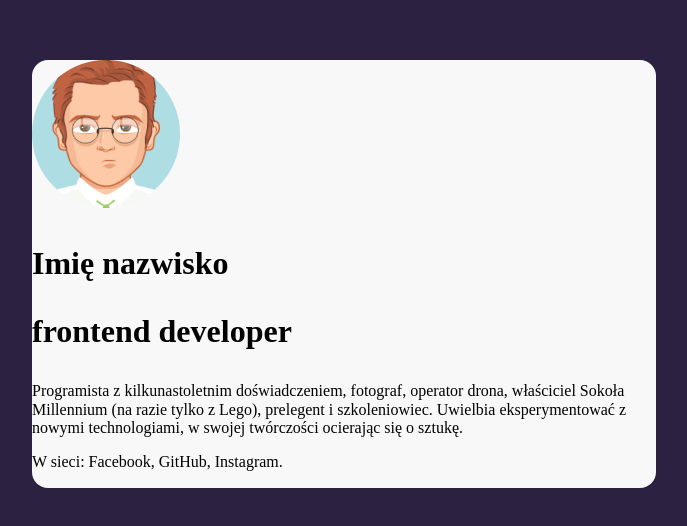
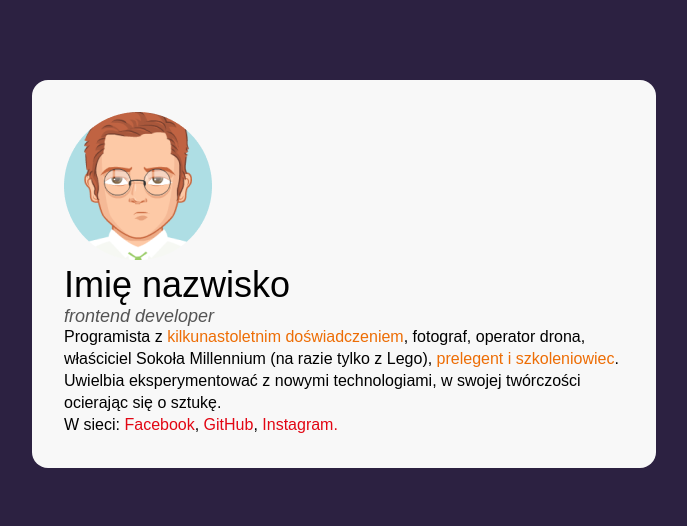
Before and after one commit to rflazarek/business-card, a plain HTML site: page index.html in a window 1280 px wide. Shown: the part 126-652 px from the top of the page, without its empty margins (296-983 px from the left). Drawn offline with Linux system fonts and the light colour scheme.

Commit message:
text styling

```diff
--- a/index.html
+++ b/index.html
@@ -10,24 +10,32 @@
   </head>
   <body>
     <main class="main">
-      <article>
-        <img src="avatar.png" alt="człowiek w okularach" />
+      <article class="pesron">
+        <img
+          class="preson__photo"
+          src="avatar.png"
+          alt="człowiek w okularach"
+        />
 
-        <header>
-          <h1>
-            <p>Imię nazwisko</p>
-            <p>frontend developer</p>
-          </h1>
+        <header class="person__info">
+
+            <h1 class="person__name">Imię nazwisko</h1>
+            <p class="person__position">frontend developer</p>
+
         </header>
 
-        <p>
-          Programista z kilkunastoletnim doświadczeniem, fotograf, operator
-          drona, właściciel Sokoła Millennium (na razie tylko z Lego), prelegent
-          i szkoleniowiec. Uwielbia eksperymentować z nowymi technologiami, w
-          swojej twórczości ocierając się o sztukę.
+        <p class="person__description">
+          Programista z
+          <strong class="special">kilkunastoletnim doświadczeniem</strong>,
+          fotograf, operator drona, właściciel Sokoła Millennium (na razie tylko
+          z Lego), <strong class="special">prelegent i szkoleniowiec</strong>.
+          Uwielbia eksperymentować z nowymi technologiami, w swojej twórczości
+          ocierając się o sztukę.
         </p>
-        <p>
-            W sieci: Facebook, GitHub, Instagram.
+        <p class="person__description">
+          W sieci: <a class="person__link" href="#">Facebook</a>,
+          <a class="person__link" href="#">GitHub</a>,
+          <a class="person__link" href="#">Instagram.</a>
         </p>
       </article>
     </main>
--- a/style.css
+++ b/style.css
@@ -8,17 +8,51 @@ html {
   box-sizing: inherit;
 }
 
-  body{
-    background-color: #2C2141;
+body {
+  background-color: #2c2141;
   display: flex;
   align-items: center;
   justify-content: center;
   min-height: 100vh;
+  font-family: Arial, Helvetica, sans-serif;
 }
 
-  .main{
-    background-color: #F8F8F8;
+.main {
+  background-color: #f8f8f8;
   border-radius: 16px;
   width: 624px;
   margin: 16px;
+  padding: 32px;
 }
+
+.person {
+}
+
+.person__description{
+  font-size: 16px;
+  line-height: 22px;
+  margin: 0;
+}
+
+.person__link{
+  color:#E20613;
+  text-decoration: none;
+}
+
+.person__name {
+  font-size: 36px;
+  margin: 0px;
+  font-weight: normal;
+}
+
+.person__position {
+  font-size: 18px;
+  font-style: italic;
+  margin: 0px;
+  color: #545454;
+}
+
+.special{
+  color:#ED6D05;
+  font-weight: normal;
+}
```
Lines whose indentation alone changed are shown as unchanged.
